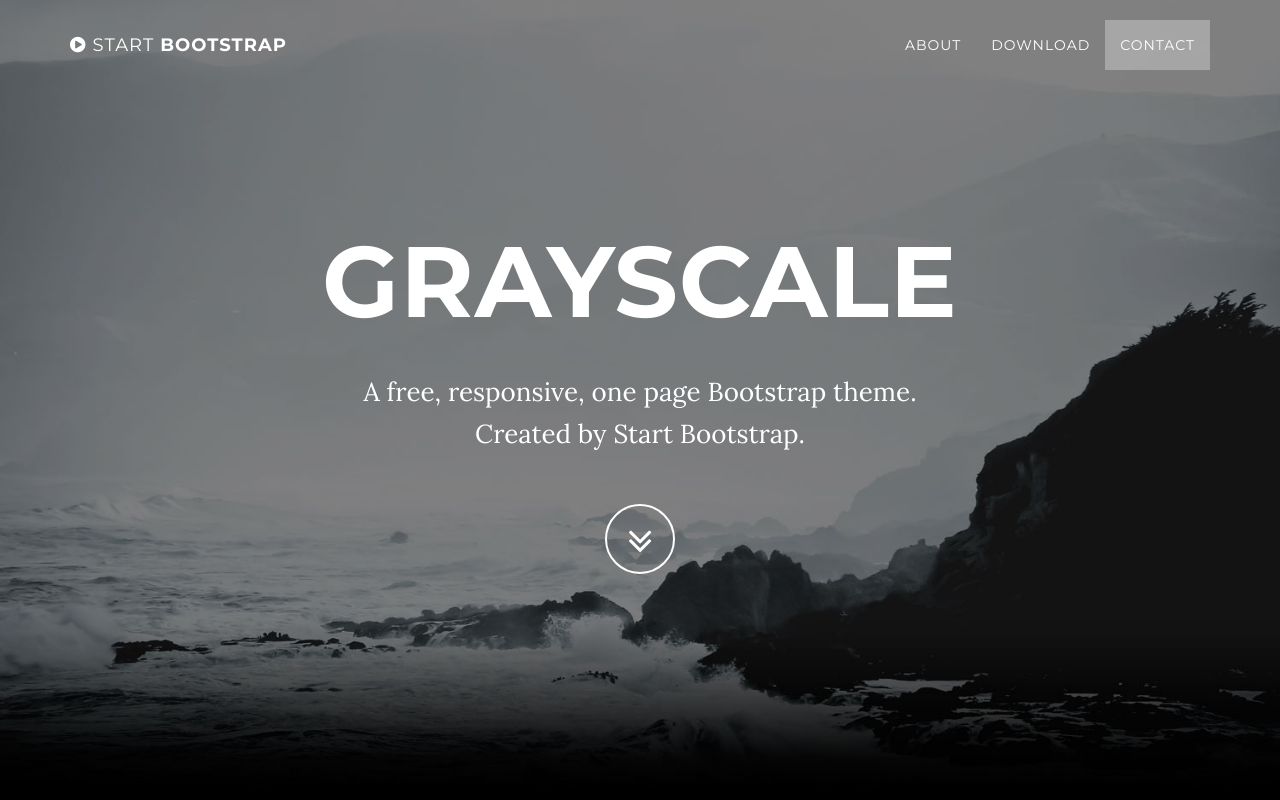
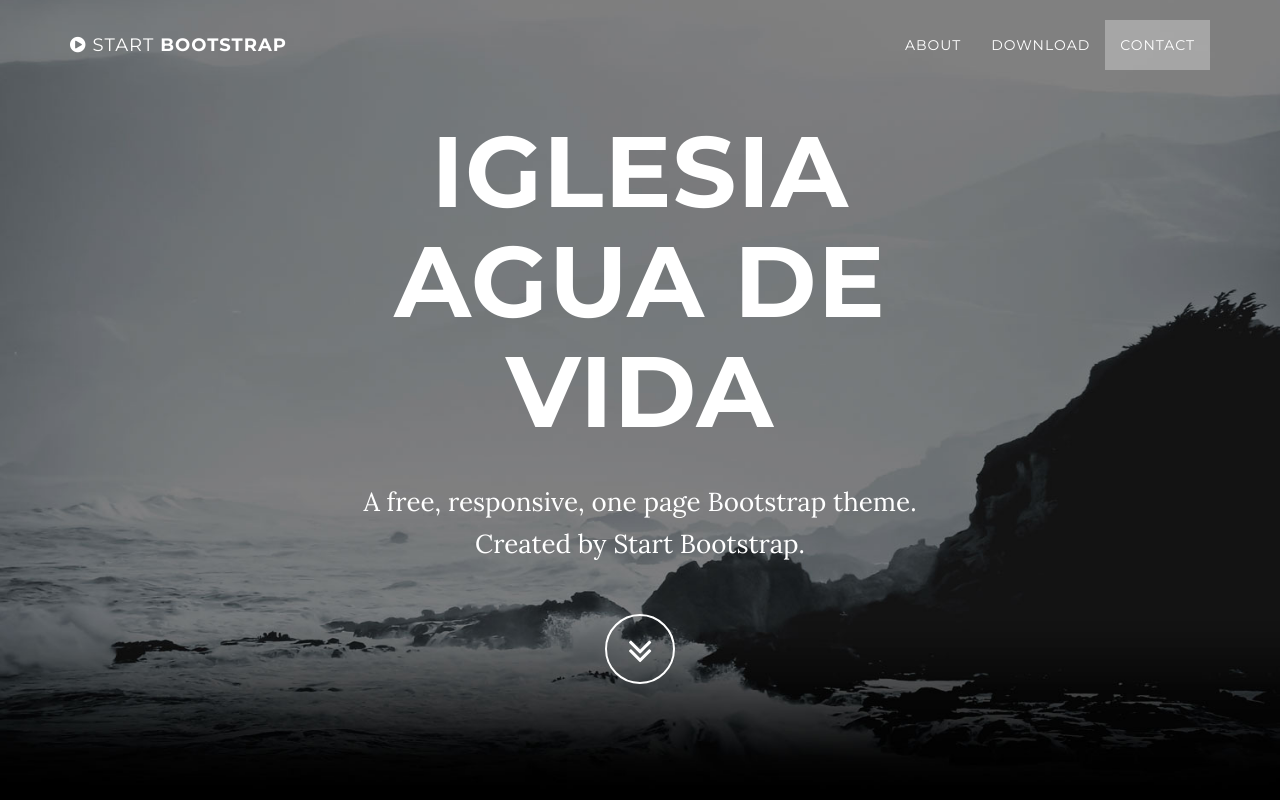
Before and after one commit to NickSeb/IglesiaAguaDeVida, a website: page index.html in a window 1280 px wide. Shown: the top 800 px of the page. Drawn offline with nearby package versions, Linux system fonts and the light colour scheme; some packages are replaced by stand-ins of ours.

Commit message:
Update index.html

```diff
--- a/index.html
+++ b/index.html
@@ -74,7 +74,7 @@
             <div class="container">
                 <div class="row">
                     <div class="col-md-8 col-md-offset-2">
-                        <h1 class="brand-heading">Grayscale</h1>
+                        <h1 class="brand-heading">Iglesia Agua de Vida</h1>
                         <p class="intro-text">A free, responsive, one page Bootstrap theme.
                             <br>Created by Start Bootstrap.</p>
                         <a href="#about" class="btn btn-circle page-scroll">
```
